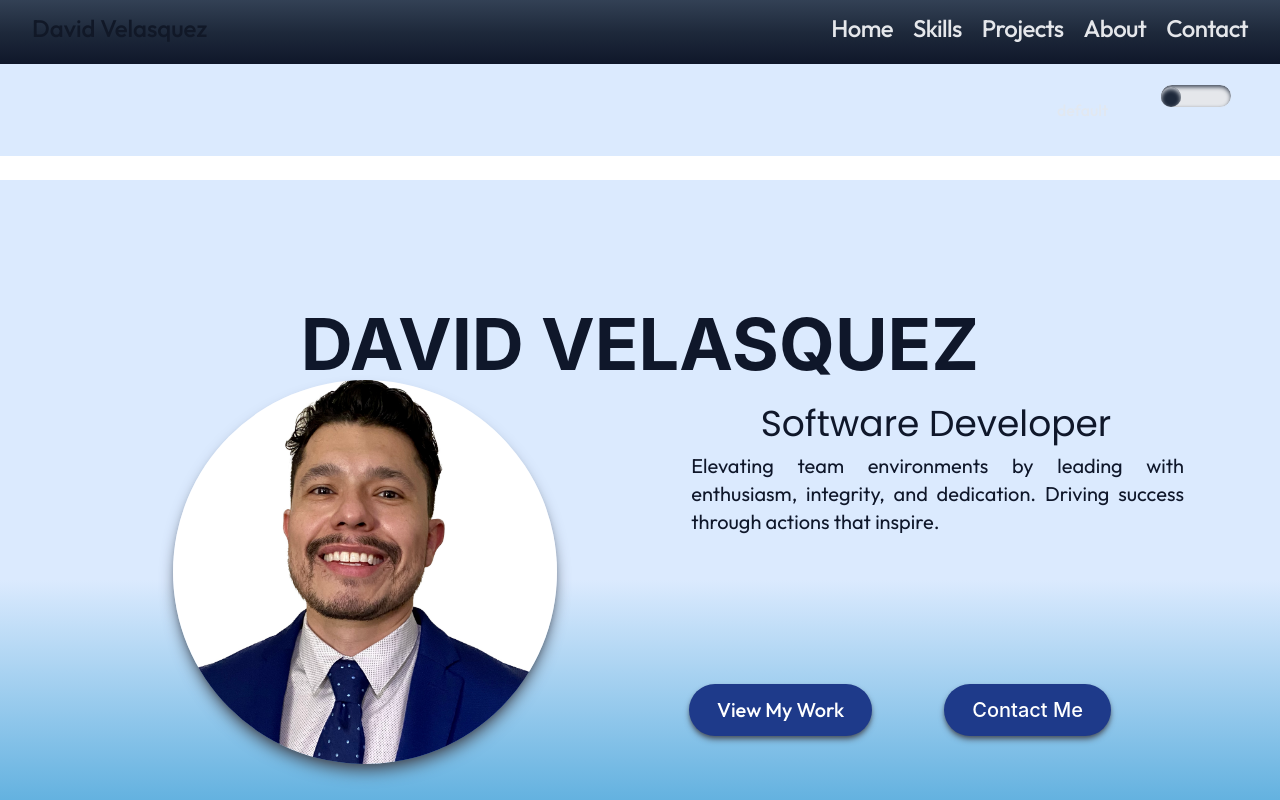
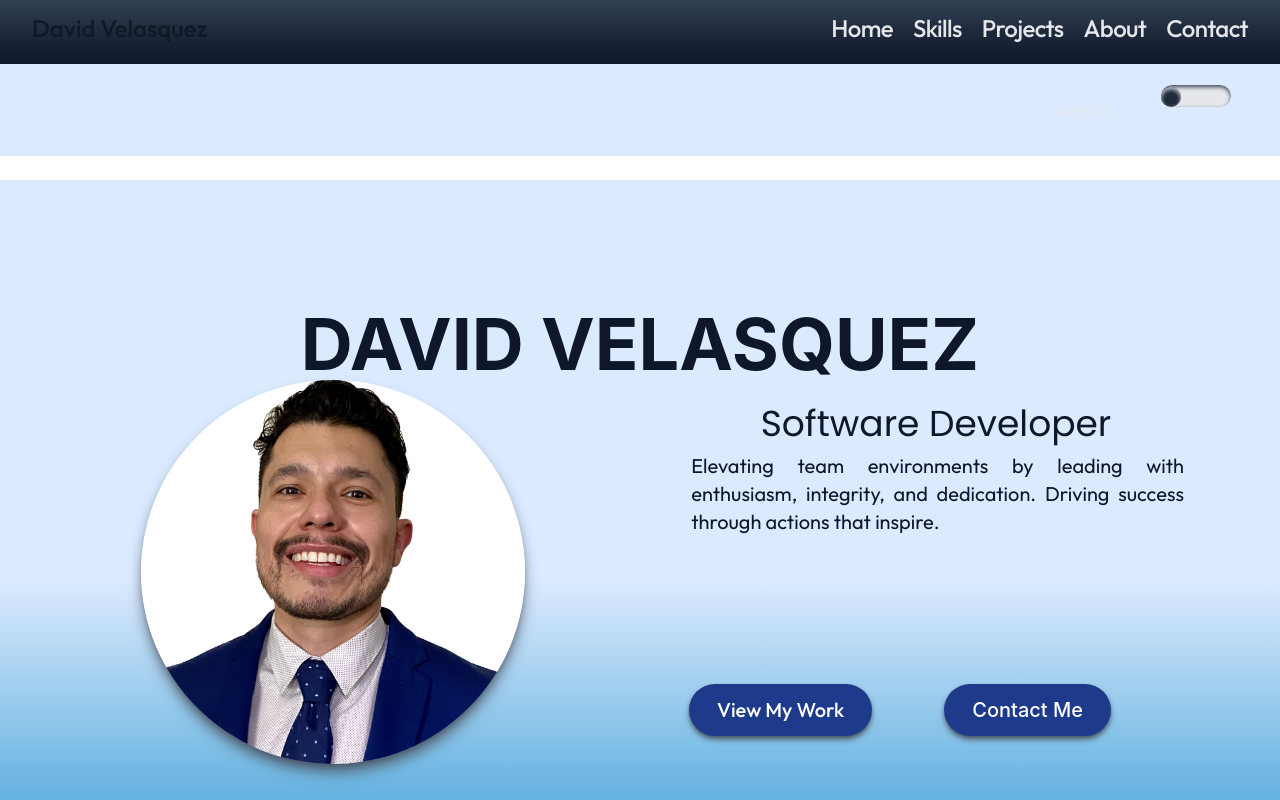
Before and after one commit to davidxv15/Portfolio-2, a React (Vite) app: page / in a window 1280 px wide. Shown: the top 800 px of the page. Built offline with nearby package versions, Linux system fonts and the light colour scheme; a web font is replaced by a local one.

Commit message:
style(Hero): md:translate rules for clarity

```diff
--- a/src/components/HeroSection.tsx
+++ b/src/components/HeroSection.tsx
@@ -47,24 +47,24 @@ const HeroSection: React.FC = () => {
         <img
           src="WhiteShirtPhoto.jpg"
           alt="Portrait"
-          className="rounded-full w-72 h-72 lg:w-96 lg:h-96 xl:w-106 xl:h-120 object-cover object-[80%_6%] shadow-lg shadow-gray-600 md:top-40 md:left-20 lg:top-10 lg:left-1 xl:left-60 xl:top-60 transition-all duration-200 ease-in-out animate-fade z-30 no-invert no-select lg:-translate-y-12"
+          className="rounded-full w-72 h-72 lg:w-96 lg:h-96 xl:w-106 xl:h-120 object-cover object-[80%_6%] shadow-lg shadow-gray-600 md:top-40 md:left-20 lg:top-10 lg:left-1 xl:left-60 xl:top-60 transition-all duration-200 ease-in-out animate-fade z-30 no-invert no-select md:-translate-y-32 md:-translate-x-8 lg:-translate-y-12"
           />
         </div>
         </div>
         </div>
       <div className="mt-4 md:ml-64 md:mb-20 lg:space-x-12 md:-translate-y-36 md:translate-x-12 lg:translate-x-32 lg:-translate-y-44 xl:-translate-y-28">
         <a href="#projects">
-          <button className="scroll-mt-20 bg-blue-900 text-white text-xl px-7 py-3 rounded-full hover:text-slate-900 hover:bg-blue-300 transition font-outfit shadow shadow-md shadow-gray-600 sm:-translate-x-0 md:-translate-y-20 lg:-translate-y-32 border-none transform transition duration-100 animate-fade no-select">
+          <button className="scroll-mt-20 bg-blue-900 text-white text-xl px-7 py-3 rounded-full hover:text-slate-900 hover:bg-blue-300 transition font-outfit shadow shadow-md shadow-gray-600 sm:-translate-x-0 md:-translate-y-40 lg:-translate-y-32 border-none transform transition duration-100 animate-fade no-select">
             View My Work
           </button>
         </a>
         <a href="mailto:davidxvaz@gmail.com?subject=Let's Chat&body=Hello David, ">
-          <button className="bg-blue-900 text-white text-xl hover:text-slate-900 px-7 py-3 rounded-full hover:bg-blue-300 border-none ml-4 shadow shadow-md shadow-gray-600 sm:translate-x-2 md:-translate-y-20 lg:-translate-y-32 transform transition duration-100 animate-fade no-select">
+          <button className="bg-blue-900 text-white text-xl hover:text-slate-900 px-7 py-3 rounded-full hover:bg-blue-300 border-none ml-4 shadow shadow-md shadow-gray-600 sm:translate-x-2 md:-translate-y-40 lg:-translate-y-32 transform transition duration-100 animate-fade no-select">
             Contact Me
           </button>
         </a>
       </div>
-      <div className="flex space-x-4 mt-6 mb-6 space-x-24 md:space-x-32 lg:space-x-36  md:translate-x-48 md:-translate-y-16 lg:-translate-y-60 lg:translate-x-64 xl:-translate-y-32 animate-fade z-10">
+      <div className="flex space-x-4 mt-6 mb-6 space-x-24 md:space-x-32 lg:space-x-36  md:translate-x-48 md:-translate-y-56 lg:-translate-y-60 lg:translate-x-64 xl:-translate-y-32 animate-fade z-10">
         <a
           href="https://github.com/davidxv15"
           target="_blank"
```
